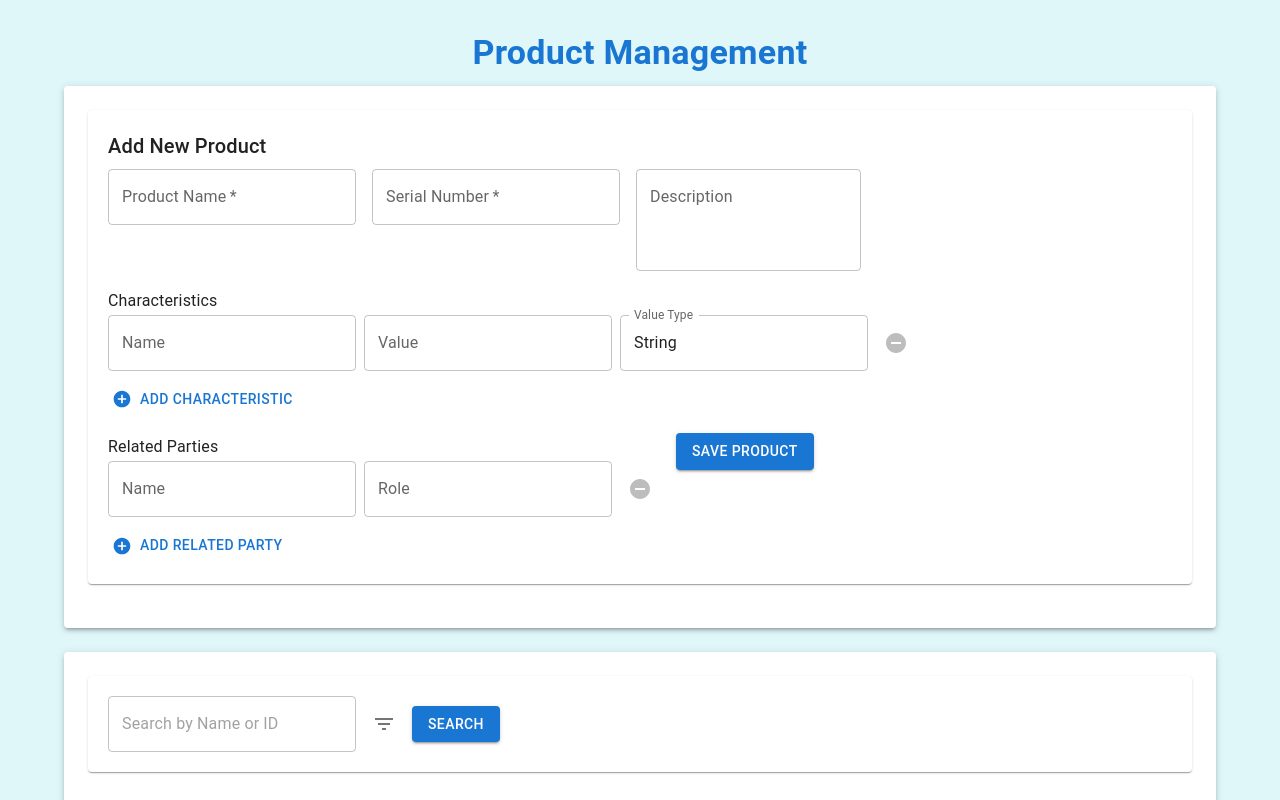
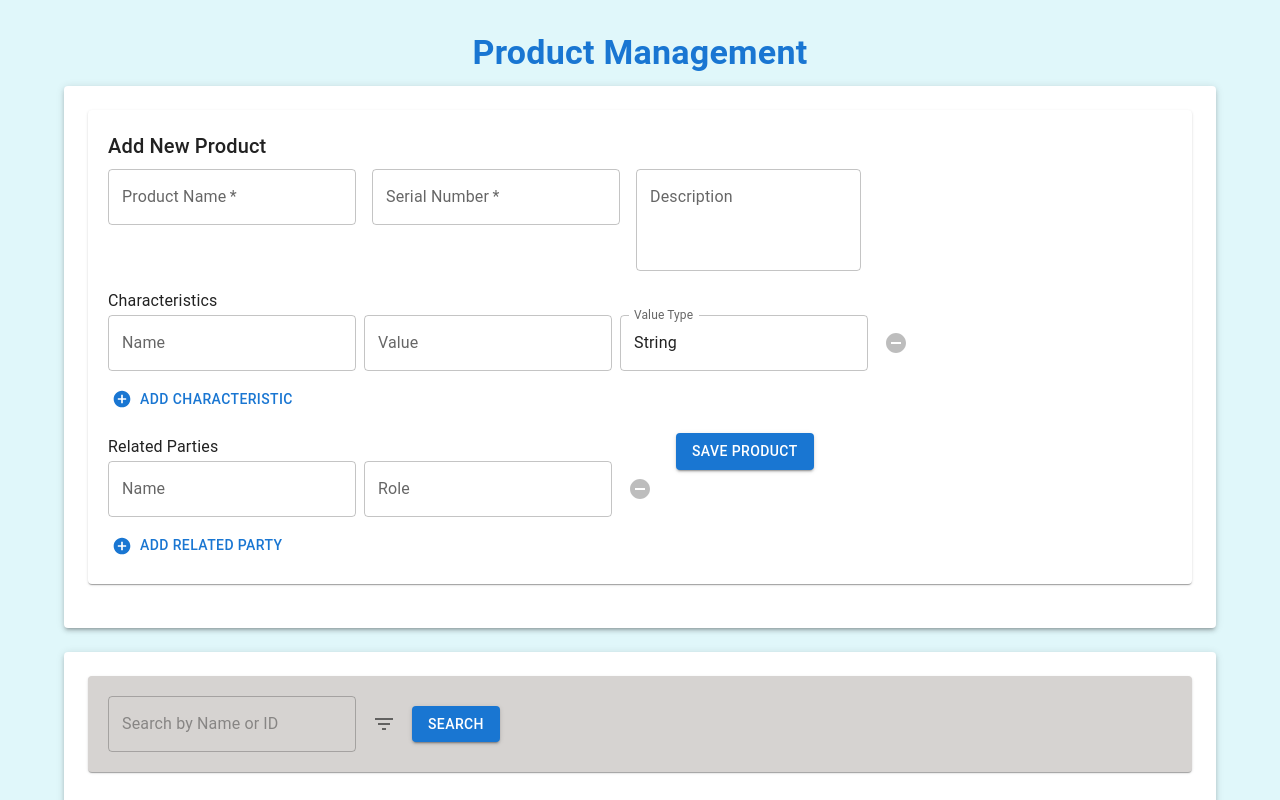
Before and after one commit to Sourav-kumar1817/Intership-project-Product-Inventory, a React (Create React App) app in the folder product-frontEnd/: page / in a window 1280 px wide. Shown: the top 800 px of the page. Built offline with nearby package versions, Linux system fonts and the light colour scheme; no server answers; the HTML template or start-up script is replaced by a standard one.

Commit message:
Search for product via particular fields

```diff
--- a/product-frontEnd/src/components/AdvancedSearchBar.js
+++ b/product-frontEnd/src/components/AdvancedSearchBar.js
@@ -64,7 +64,7 @@ function AdvancedSearchBar({ onSearch }) {
   };
 
   return (
-    <Paper style={{ padding: 20, marginBottom: 20, position: "relative" }}>
+    <Paper style={{ padding: 20, marginBottom: 20, position: "relative" ,backgroundColor:"#D6D3D1"}}>
       <Grid container spacing={1} alignItems="center">
         {/* Quick Search */}
         <Grid item xs={12} sm={6}>
```
